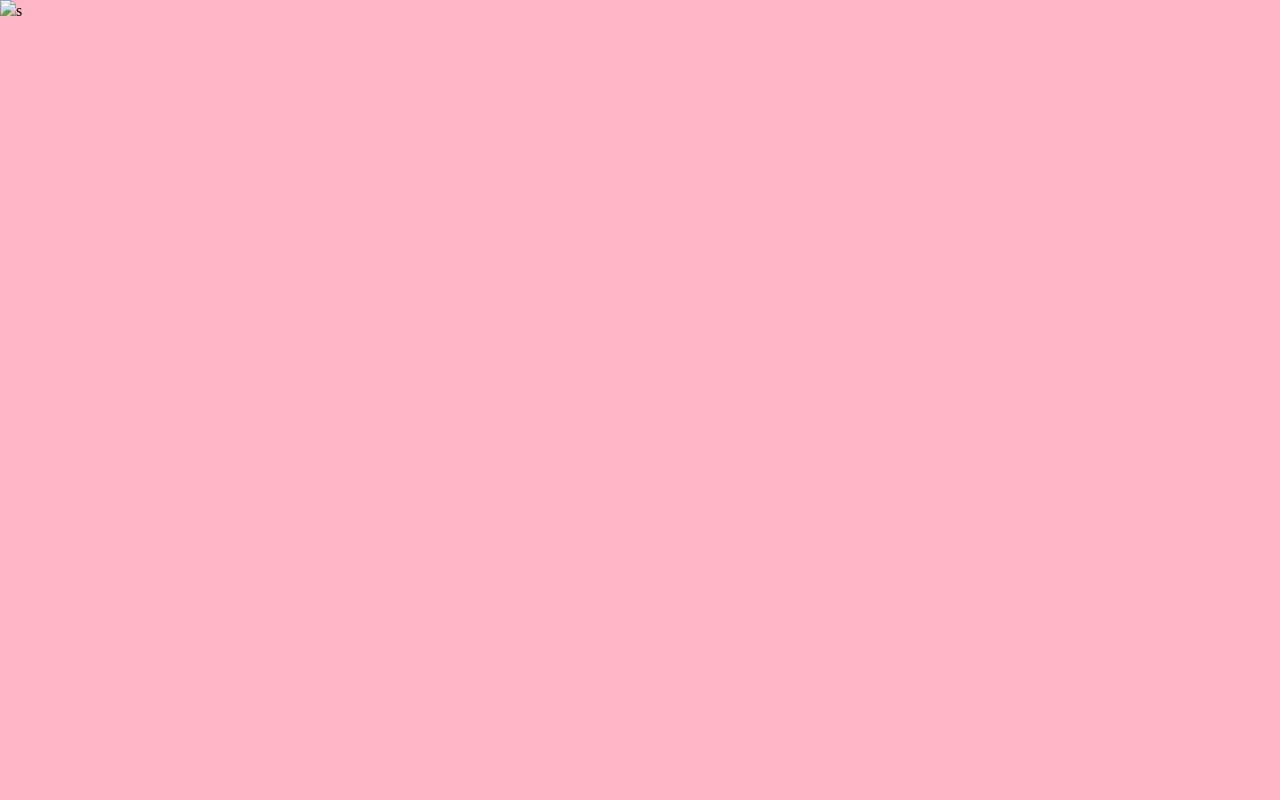
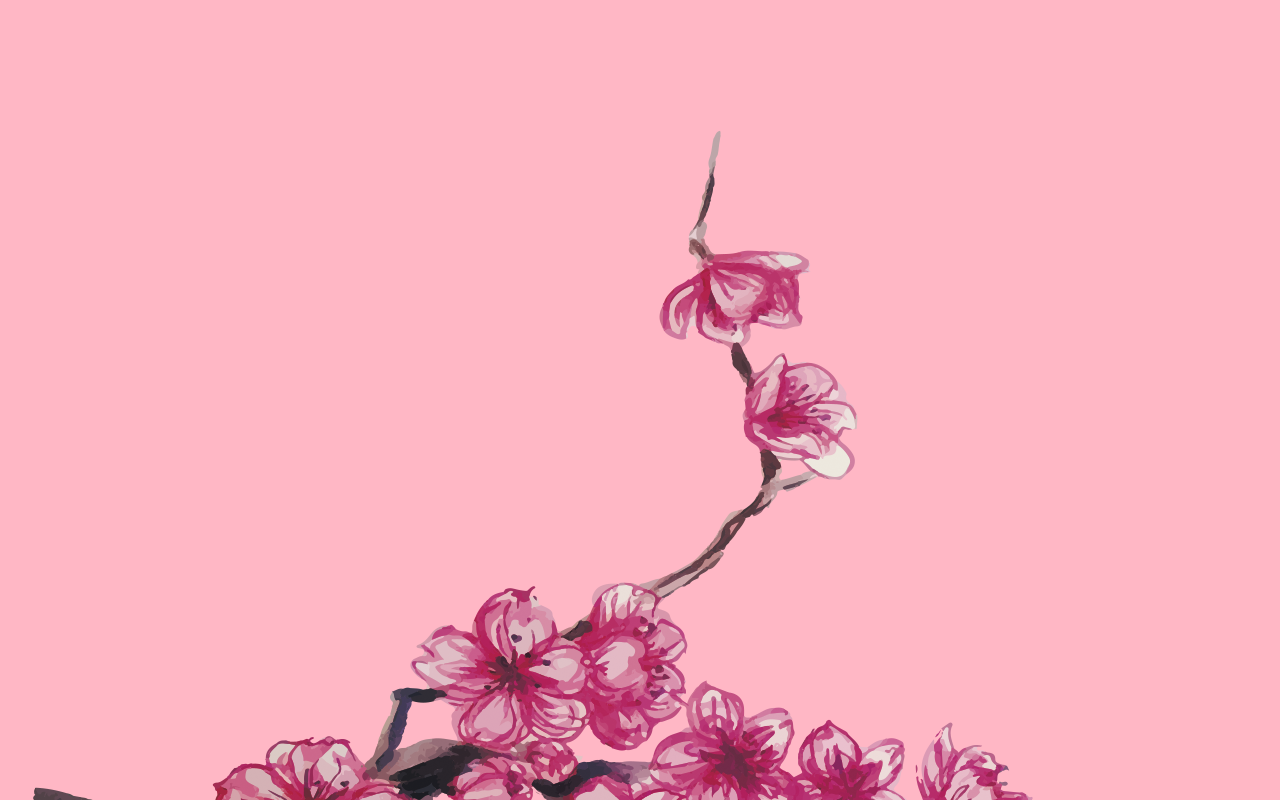
Before and after one commit to Sn0wF0x/Sn0wF0x.github.io, a plain HTML site: page index.html in a window 1280 px wide. Drawn offline with Linux system fonts and the light colour scheme.

Commit message:
Update index.html

```diff
--- a/index.html
+++ b/index.html
@@ -19,7 +19,7 @@
 <body>
 	<div id="wrapper">
 		<div id="header">
-			<img src="img/cherryblossem.png">s
+			<img src="img/cherryblossom.png">s
 		</div>
 		<div id="nav"></div>
 		<div id="content">
```
